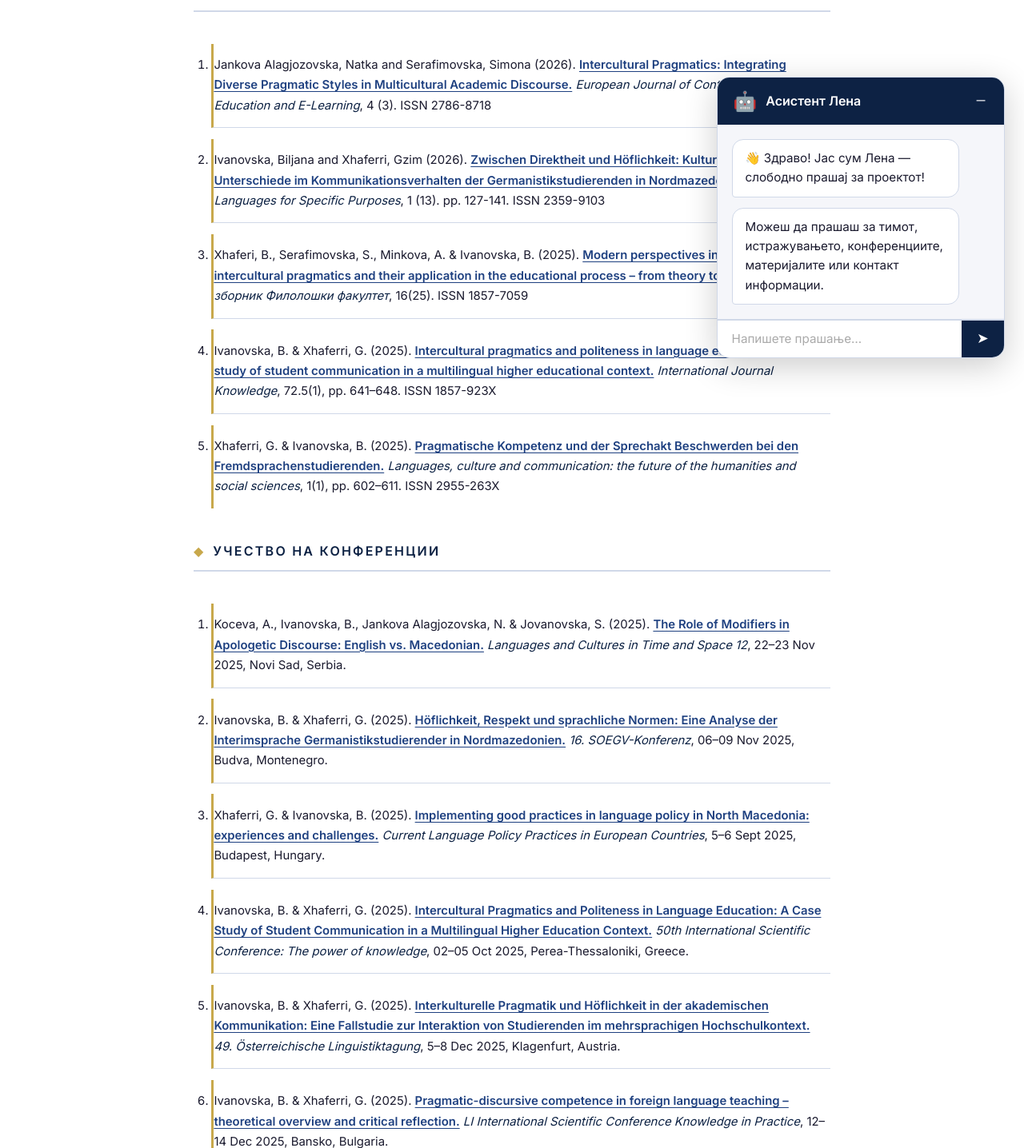
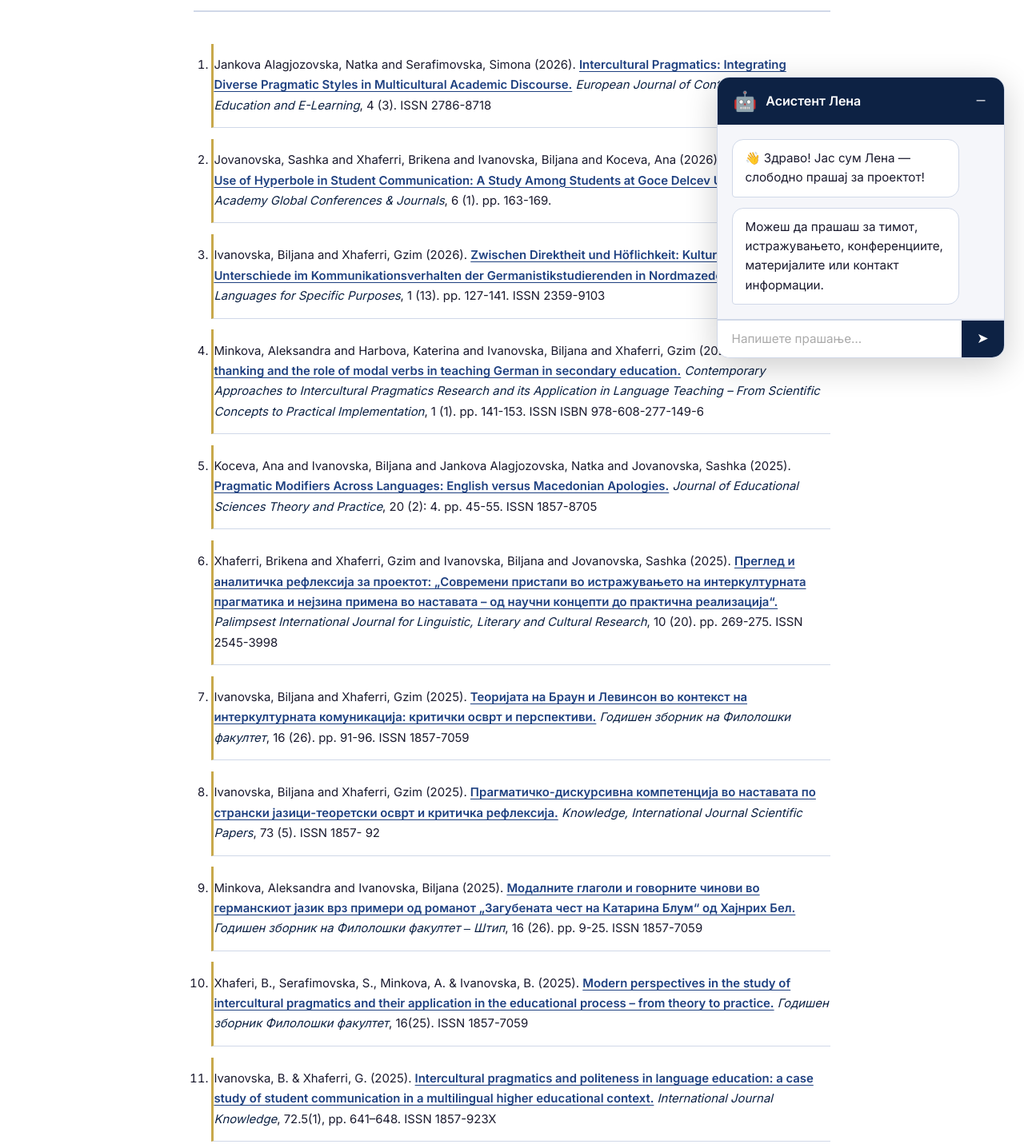
Before and after one commit to VladimirIvanovski/pragmatika_v4, a Flask app: page /linkovi in a window 1280 px wide. Shown: the part 328-1764 px from the top of the page at 80% size. Run offline with Flask 3, Linux system fonts and the light colour scheme.

Commit message:
Add seven journal references to shared refs list
Co-authored-by: Cursor <cursoragent@cursor.com>

```diff
--- a/templates/includes/refs_trudovi_journal_items.html
+++ b/templates/includes/refs_trudovi_journal_items.html
@@ -1,5 +1,12 @@
                         <li>Jankova Alagjozovska, Natka and Serafimovska, Simona (2026). <a href="https://eprints.ugd.edu.mk/38550/" target="_blank" rel="noopener">Intercultural Pragmatics: Integrating Diverse Pragmatic Styles in Multicultural Academic Discourse.</a> <em>European Journal of Contemporary Education and E-Learning</em>, 4 (3). ISSN 2786-8718</li>
+                        <li>Jovanovska, Sashka and Xhaferri, Brikena and Ivanovska, Biljana and Koceva, Ana (2026). <a href="https://eprints.ugd.edu.mk/38193/" target="_blank" rel="noopener">The Pragmatic Use of Hyperbole in Student Communication: A Study Among Students at Goce Delcev University.</a> <em>Academy Global Conferences &amp; Journals</em>, 6 (1). pp. 163-169.</li>
                         <li>Ivanovska, Biljana and Xhaferri, Gzim (2026). <a href="https://eprints.ugd.edu.mk/38171/" target="_blank" rel="noopener">Zwischen Direktheit und Höflichkeit: Kulturbedingte Unterschiede im Kommunikationsverhalten der Germanistikstudierenden in Nordmazedonien.</a> <em>Journal of Languages for Specific Purposes</em>, 1 (13). pp. 127-141. ISSN 2359-9103</li>
+                        <li>Minkova, Aleksandra and Harbova, Katerina and Ivanovska, Biljana and Xhaferri, Gzim (2026). <a href="https://eprints.ugd.edu.mk/38423/" target="_blank" rel="noopener">The act of thanking and the role of modal verbs in teaching German in secondary education.</a> <em>Contemporary Approaches to Intercultural Pragmatics Research and its Application in Language Teaching – From Scientific Concepts to Practical Implementation</em>, 1 (1). pp. 141-153. ISSN ISBN 978-608-277-149-6</li>
+                        <li>Koceva, Ana and Ivanovska, Biljana and Jankova Alagjozovska, Natka and Jovanovska, Sashka (2025). <a href="https://eprints.ugd.edu.mk/38201/" target="_blank" rel="noopener">Pragmatic Modifiers Across Languages: English versus Macedonian Apologies.</a> <em>Journal of Educational Sciences Theory and Practice</em>, 20 (2): 4. pp. 45-55. ISSN 1857-8705</li>
+                        <li>Xhaferri, Brikena and Xhaferri, Gzim and Ivanovska, Biljana and Jovanovska, Sashka (2025). <a href="https://eprints.ugd.edu.mk/38088/" target="_blank" rel="noopener">Преглед и аналитичка рефлексија за проектот: „Современи пристапи во истражувањето на интеркултурната прагматика и нејзина примена во наставата – од научни концепти до практична реализација“.</a> <em>Palimpsest International Journal for Linguistic, Literary and Cultural Research</em>, 10 (20). pp. 269-275. ISSN 2545-3998</li>
+                        <li>Ivanovska, Biljana and Xhaferri, Gzim (2025). <a href="https://eprints.ugd.edu.mk/37592/" target="_blank" rel="noopener">Теоријата на Браун и Левинсон во контекст на интеркултурната комуникација: критички осврт и перспективи.</a> <em>Годишен зборник на Филолошки факултет</em>, 16 (26). pp. 91-96. ISSN 1857-7059</li>
+                        <li>Ivanovska, Biljana and Xhaferri, Gzim (2025). <a href="https://eprints.ugd.edu.mk/37125/" target="_blank" rel="noopener">Прагматичко-дискурсивна компетенција во наставата по странски јазици-теоретски осврт и критичка рефлексија.</a> <em>Knowledge, International Journal Scientific Papers</em>, 73 (5). ISSN 1857- 92</li>
+                        <li>Minkova, Aleksandra and Ivanovska, Biljana (2025). <a href="https://eprints.ugd.edu.mk/37591/" target="_blank" rel="noopener">Модалните глаголи и говорните чинови во германскиот јазик врз примери од романот „Загубената чест на Катарина Блум“ од Хајнрих Бел.</a> <em>Годишен зборник на Филолошки факултет ‒ Штип</em>, 16 (26). pp. 9-25. ISSN 1857-7059</li>
                         <li>Xhaferi, B., Serafimovska, S., Minkova, A. &amp; Ivanovska, B. (2025). <a href="https://eprints.ugd.edu.mk/36892/" target="_blank" rel="noopener">Modern perspectives in the study of intercultural pragmatics and their application in the educational process – from theory to practice.</a> <em>Годишен зборник Филолошки факултет</em>, 16(25). ISSN 1857-7059</li>
                         <li>Ivanovska, B. &amp; Xhaferri, G. (2025). <a href="https://eprints.ugd.edu.mk/36337/" target="_blank" rel="noopener">Intercultural pragmatics and politeness in language education: a case study of student communication in a multilingual higher educational context.</a> <em>International Journal Knowledge</em>, 72.5(1), pp. 641–648. ISSN 1857-923X</li>
                         <li>Xhaferri, G. &amp; Ivanovska, B. (2025). <a href="https://eprints.ugd.edu.mk/35880/" target="_blank" rel="noopener">Pragmatische Kompetenz und der Sprechakt Beschwerden bei den Fremdsprachenstudierenden.</a> <em>Languages, culture and communication: the future of the humanities and social sciences</em>, 1(1), pp. 602–611. ISSN 2955-263X</li>
```
